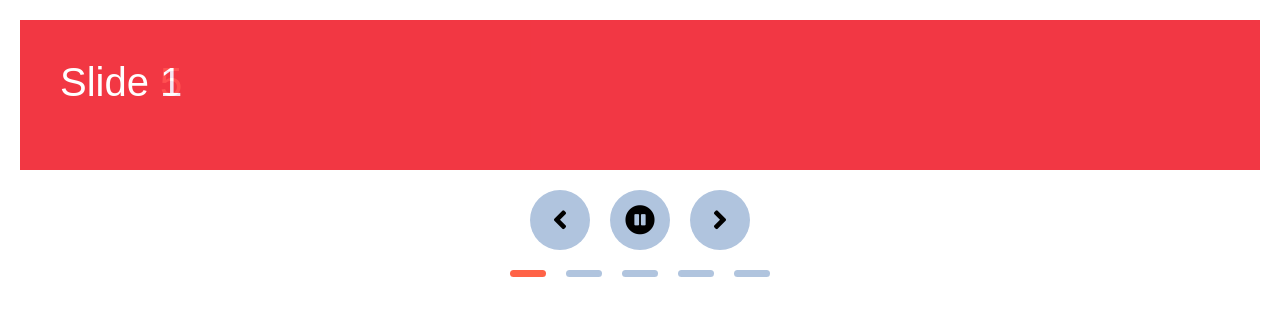
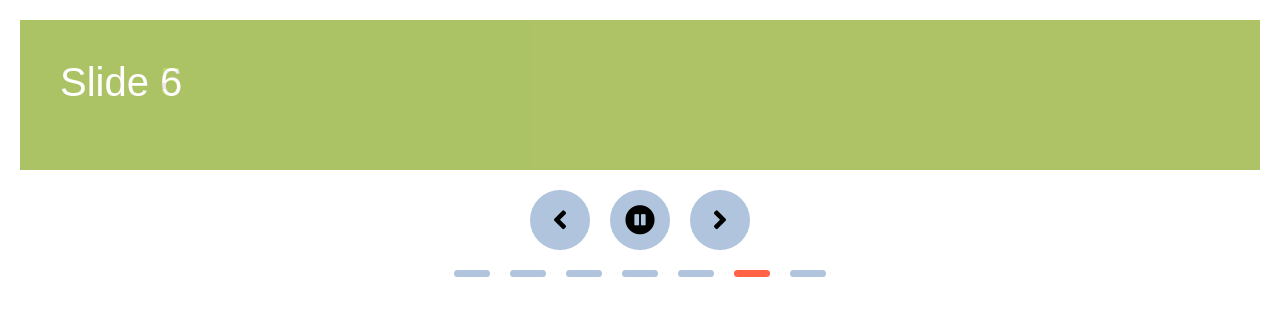
Before and after one commit to OlgaStam/Carousel, a website: page index.html in a window 1280 px wide. Drawn offline with Linux system fonts and the light colour scheme.

Commit message:
подготовка к динамическому управлению классами

```diff
--- a/carousel.js
+++ b/carousel.js
@@ -1,15 +1,19 @@
 // todo: переписать через классы
-
-function Carousel() {
-  this.container = document.querySelector("#container");
-  this.slides = this.container.querySelectorAll(".slide");
+function Carousel(
+  // вынесли в параметры и можем управлять функцией - через конфиг в индексе
+  containerID = "#container",
+  slideID = ".slide",
+  interval = 5000
+) {
+  this.container = document.querySelector(containerID);
+  this.slides = this.container.querySelectorAll(slideID);
+  this.interval = interval;
 }
 
 Carousel.prototype = {
   _initProps() {
     this.currentSlide = 0;
     this.isPlaying = true;
-    this.interval = 1000;
     this.SLIDES_COUNT = this.slides.length;
     this.CODE_ARROW_RIGHT = "ArrowRight";
     this.CODE_ARROW_LEFT = "ArrowLeft";
@@ -49,6 +53,7 @@ Carousel.prototype = {
         i !== 0 ? "indicator" : "indicator active"
       );
       indicator.dataset.slideTo = `${i}`; //с конвертацией і в строку
+      //   indicator.innerHTML = `${i + 1}`;// можно добавить текст, только без тегов, а то сломаем
       indicators.append(indicator);
     }
 
--- a/index.html
+++ b/index.html
@@ -10,13 +10,16 @@
 </head>
 
 <body>
-  <div id="container" class="carousel">
+  <!--  container => myslider-->
+  <div id="myslider" class="carousel">
     <div id="slides" class="slides">
-      <div class="slide active">Slide 1</div>
-      <div class="slide">Slide 2</div>
-      <div class="slide">Slide 3</div>
-      <div class="slide">Slide 4</div>
-      <div class="slide">Slide 5</div>
+      <div class="slide item active">Slide 1</div>
+      <div class="slide item">Slide 2</div>
+      <div class="slide item">Slide 3</div>
+      <div class="slide item">Slide 4</div>
+      <div class="slide item">Slide 5</div>
+      <div class="slide item">Slide 6</div>
+      <div class="slide item">Slide 7</div>
     </div>
 
   </div>
--- a/index.js
+++ b/index.js
@@ -1,4 +1,4 @@
 Carousel.prototype.constructor = Carousel;
-
-const carousel = new SwipeCarousel();
+// хочу задать сюда конфиг
+const carousel = new SwipeCarousel("#myslider", ".item", 1000);
 carousel.initApp();
--- a/style.css
+++ b/style.css
@@ -60,6 +60,14 @@ just for appearance; change whatever you want
     background: purple;
 }
 
+.slide:nth-of-type(6) {
+    background: yellowgreen;
+}
+
+.slide:nth-of-type(7) {
+    background: yellow;
+}
+
 /*  castomization */
 body {
     margin: 20px;
```
